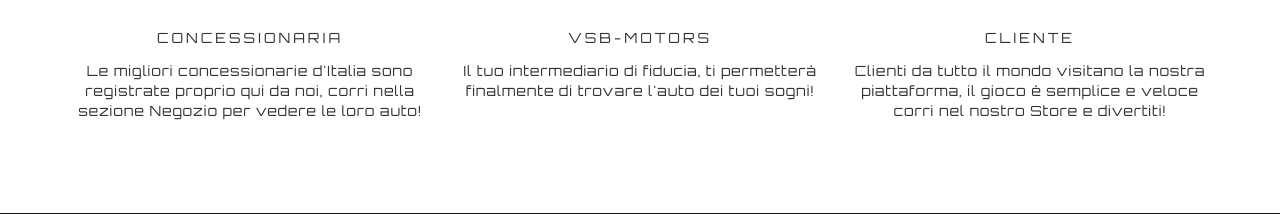
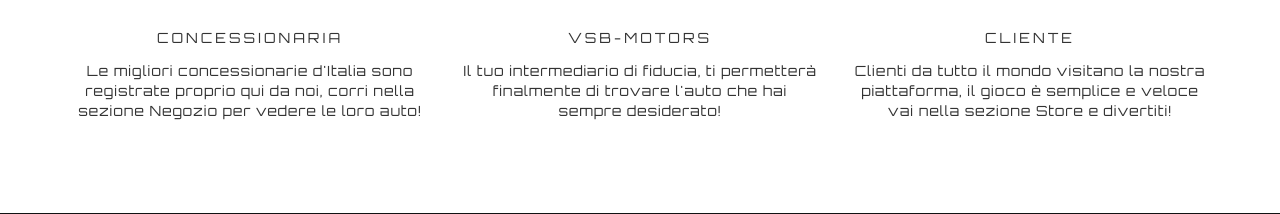
Before and after one commit to Verlanti2002/VSB-Motors, a Django app: page / in a window 1280 px wide. Shown: the part 1443-1657 px from the top of the page. Run offline with Django 4.2, Linux system fonts and the light colour scheme; parts of the project's set-up code (start-up, migrations or seed data) failed here and were passed over; some libraries are stand-ins or nearby versions.

Commit message:
modify index.html

```diff
--- a/vsb_app/templates/vsb_app/index.html
+++ b/vsb_app/templates/vsb_app/index.html
@@ -127,7 +127,7 @@
                   <div class="service-info">
                      <h5>VSB-MOTORS</h5>
                      <div class="desc">
-                        Il tuo intermediario di fiducia, ti permetterà finalmente di trovare l'auto dei tuoi sogni!
+                        Il tuo intermediario di fiducia, ti permetterà finalmente di trovare l'auto che hai sempre desiderato!
                      </div>
                   </div>
                </div>
@@ -142,7 +142,7 @@
                   <div class="service-info">
                      <h5>CLIENTE</h5>
                      <div class="desc">
-                        Clienti da tutto il mondo visitano la nostra piattaforma, il gioco è semplice e veloce corri nel nostro Store e divertiti!
+                        Clienti da tutto il mondo visitano la nostra piattaforma, il gioco è semplice e veloce vai nella sezione Store e divertiti!
                      </div>
                   </div>
                </div>
```
